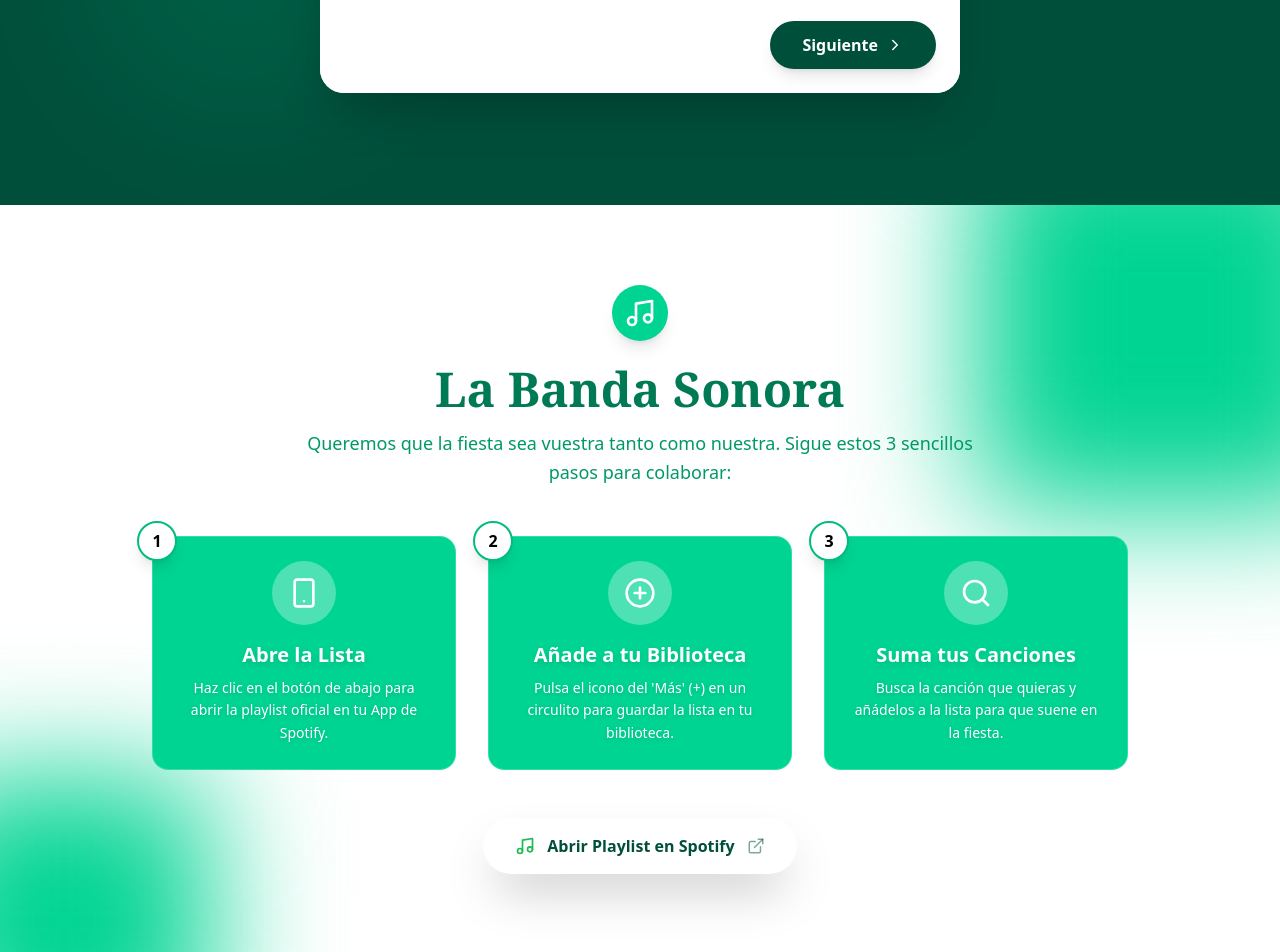
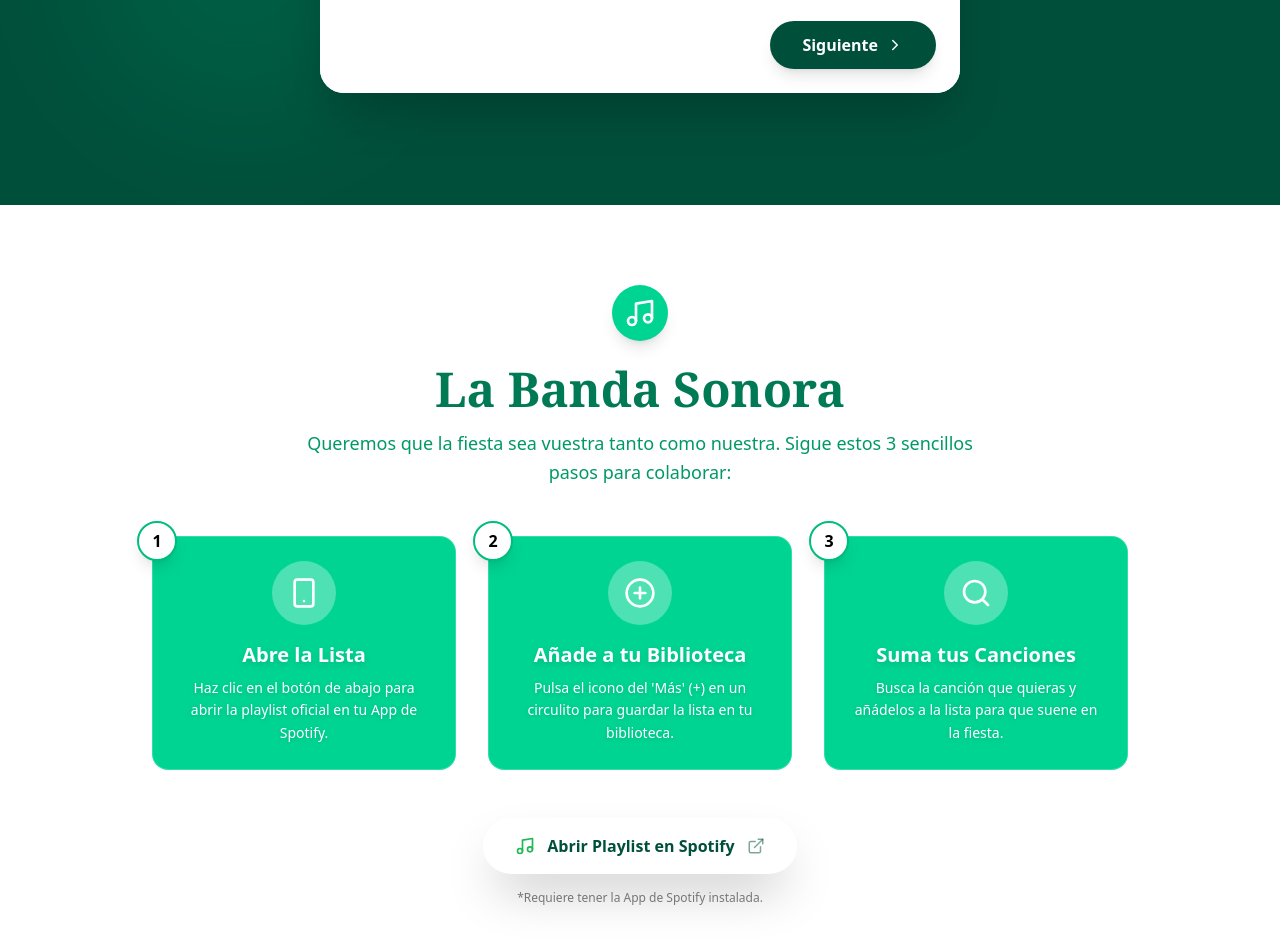
Before and after one commit to enriqueejeda/boda-paz-david, a React (Vite) app: page / in a window 1280 px wide. Shown: the part 7380-8332 px from the top of the page. Built offline with nearby package versions, Linux system fonts and the light colour scheme.

Commit message:
feat: Eliminar elementos decorativos y mejorar la legibilidad del texto en MusicRequest

```diff
--- a/src/components/MusicRequest.tsx
+++ b/src/components/MusicRequest.tsx
@@ -29,8 +29,6 @@ export const MusicRequest: React.FC = () => {
   return (
     <div className="py-20 text-white bg-white overflow-hidden relative">
       {/* Decorative background elements */}
-      <div className="absolute top-0 right-0 -mr-20 -mt-20 w-96 h-96 bg-emerald-400 blur-3xl"></div>
-      <div className="absolute bottom-0 left-0 -ml-20 -mb-20 w-72 h-72 bg-emerald-400 blur-3xl"></div>
 
       <div className="container mx-auto px-6 max-w-5xl relative z-10">
         <div className="text-center mb-12">
@@ -78,7 +76,7 @@ export const MusicRequest: React.FC = () => {
             </a>
           </div>
 
-          <p className="text-xs text-white/50">
+          <p className="text-xs text-black/50">
             *Requiere tener la App de Spotify instalada.
           </p>
         </div>
```
